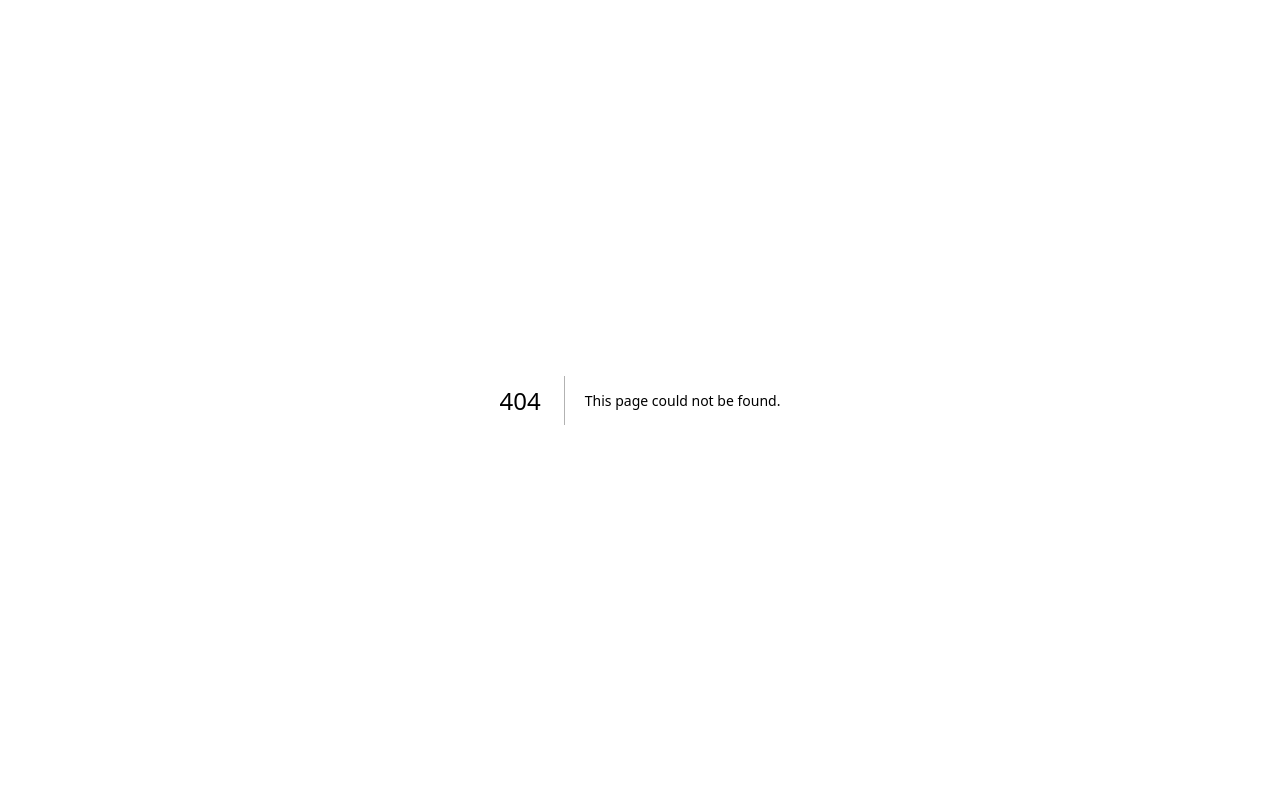
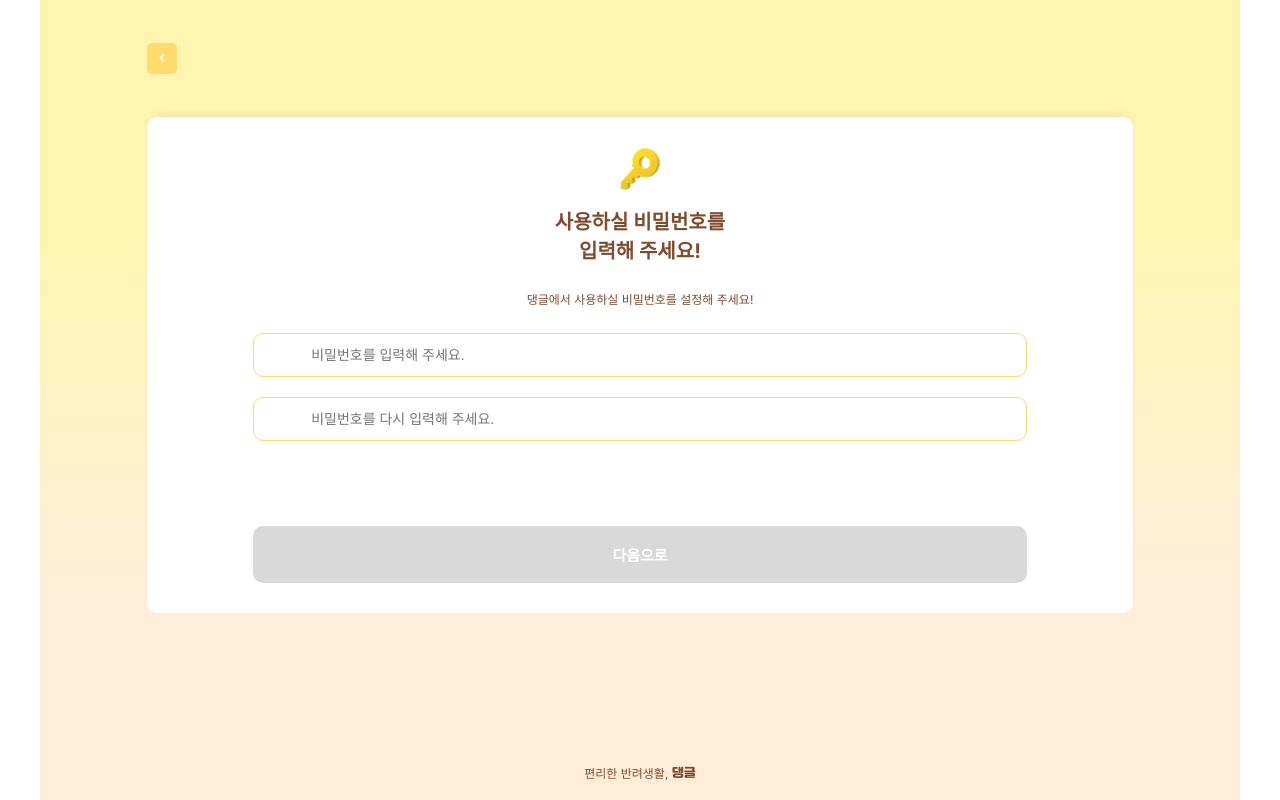
Before and after one commit to Liamns/dangle, a Next.js app: page /login/register/pw in a window 1280 px wide. Before the commit this address had no page. Built offline with nearby package versions, Linux system fonts and the light colour scheme.

Commit message:
Refactor text components; replace DangleText with Text and update styles for consistency

```diff
--- a/src/app/login/footer.tsx
+++ b/src/app/login/footer.tsx
@@ -1,5 +1,5 @@
 import { Center, Spacer } from "@/shared/components/layout";
-import { DangleText, Text } from "@/shared/components/texts";
+import { Text } from "@/shared/components/texts";
 import { Colors } from "@/shared/consts/colors";
 import styles from "./footer.module.scss";
 
@@ -10,7 +10,12 @@ export default function Footer() {
       <div className={styles.footer}>
         <Center>
           <Text text={`편리한 반려생활,\u00a0`} color={Colors.brown} />
-          <DangleText text={`댕글`} color={Colors.brown} fontSize="12px" />
+          <Text
+            text={`댕글`}
+            color={Colors.brown}
+            fontFamily="jalnan"
+            fontWeight="bold"
+          />
         </Center>
       </div>
 
--- a/src/app/login/forgot-pw/page.tsx
+++ b/src/app/login/forgot-pw/page.tsx
@@ -27,8 +27,8 @@ export default function ForgotPassword() {
         <Text
           text="비밀번호 찾기"
           color={Colors.brown}
-          fontSize="20px"
-          fontWeight="700"
+          fontSize="title"
+          fontWeight="bold"
         />
         <Text
           text="가입하신 이메일 주소를 입력해 주세요."
--- /dev/null
+++ b/src/app/login/register/pw/page.tsx
@@ -0,0 +1,77 @@
+"use client";
+import { Button } from "@/shared/components/buttons";
+import { Card, Center, Spacer, TextField } from "@/shared/components/layout";
+import Modal from "@/shared/components/modals";
+import { Text } from "@/shared/components/texts";
+import { Colors } from "@/shared/consts/colors";
+import {
+  AuthNumberFormData,
+  authNumberFormSchema,
+  PasswordFormData,
+  passwordFormSchema,
+} from "@/shared/schemas/auth";
+import { zodResolver } from "@hookform/resolvers/zod";
+import Image from "next/image";
+import { useRouter } from "next/navigation";
+import { useState } from "react";
+import { useForm } from "react-hook-form";
+
+export default function RegisterPW() {
+  const router = useRouter();
+  const {
+    register,
+    handleSubmit,
+    formState: { errors: errors, isValid: isValid },
+  } = useForm<PasswordFormData>({
+    resolver: zodResolver(passwordFormSchema),
+    mode: "onChange",
+  });
+
+  const onSubmit = (data: PasswordFormData) => {
+    alert("비밀번호 설정 완료");
+  };
+
+  return (
+    <>
+      <Card align="center">
+        <Image
+          src="/images/login/register/pw/title_icon.png"
+          alt="로그인 아이콘"
+          width={46}
+          height={46}
+        />
+        <Spacer height="12" />
+        <Text
+          text={`사용하실 비밀번호를\n입력해 주세요!`}
+          fontSize="title"
+          fontWeight="bold"
+          color={Colors.brown}
+        />
+        <Spacer height="24" />
+        <Text
+          text={`댕글에서 사용하실 비밀번호를 설정해 주세요!`}
+          color={Colors.brown}
+        />
+        <Spacer height="24" />
+        <form onSubmit={handleSubmit(onSubmit)}>
+          <TextField
+            {...register("password")}
+            type="password"
+            placeholder="비밀번호를 입력해 주세요."
+            error={errors.password?.message}
+          />
+          <TextField
+            {...register("confirmPassword")}
+            type="password"
+            placeholder="비밀번호를 다시 입력해 주세요."
+            error={errors.confirmPassword?.message}
+          />
+          <Spacer height="60" />
+          <Button color={isValid ? Colors.brown : Colors.invalid}>
+            다음으로
+          </Button>
+        </form>
+      </Card>
+    </>
+  );
+}
--- a/src/shared/components/texts.tsx
+++ b/src/shared/components/texts.tsx
@@ -1,26 +1,57 @@
 import styles from "../styles/text.module.css";
 
-interface DangleTextProps {
+type FontSizeType = "sm" | "md" | "lg" | "title";
+type FontWeightType = "normal" | "bold";
+type FontFamilyType = "inter" | "jalnan";
+
+// 사이즈 매핑 객체
+const fontSizeMap: Record<FontSizeType, string> = {
+  sm: "12px",
+  md: "14px",
+  lg: "16px",
+  title: "20px",
+};
+
+// 굵기 매핑 객체
+const fontWeightMap: Record<FontWeightType, string> = {
+  normal: "400",
+  bold: "700",
+};
+
+// 폰트 패밀리 매핑 객체
+const fontFamilyMap: Record<FontFamilyType, string> = {
+  inter: "--inter",
+  jalnan: "--jalnan",
+};
+
+interface TextProps {
   text: string;
-  fontSize?: string;
-  fontWeight?: string;
+  fontSize?: FontSizeType;
+  fontWeight?: FontWeightType;
   color?: string;
+  fontFamily?: FontFamilyType;
 }
 
-export const DangleText: React.FC<DangleTextProps> = ({
+export const Text: React.FC<TextProps> = ({
   text,
-  fontSize,
-  fontWeight,
-  color,
+  fontSize = "sm",
+  fontWeight = "normal",
+  fontFamily = "inter",
+  color = "black",
 }) => {
+  const mappedFontSize = fontSizeMap[fontSize];
+  const mappedFontWeight = fontWeightMap[fontWeight];
+  const mappedFontFamily = `var(--${fontFamily})`;
+
   return (
     <span
-      className={styles.dangle}
+      className={styles.text}
       style={
         {
-          "--font-size": fontSize,
-          "--font-weight": fontWeight,
+          "--font-size": mappedFontSize,
+          "--font-weight": mappedFontWeight,
           "--color": color,
+          "--font-family": mappedFontFamily,
         } as React.CSSProperties
       }
     >
@@ -28,30 +59,3 @@ export const DangleText: React.FC<DangleTextProps> = ({
     </span>
   );
 };
-
-export const Text = ({
-  text,
-  fontSize,
-  fontWeight,
-  color,
-}: {
-  text: string;
-  fontSize?: string;
-  fontWeight?: string;
-  color?: string;
-}) => {
-  return (
-    <span
-      className={styles.text}
-      style={
-        {
-          "--font-size": fontSize,
-          "--font-weight": fontWeight,
-          "--color": color,
-        } as React.CSSProperties
-      }
-    >
-      {text}
-    </span>
-  );
-};
--- a/src/shared/schemas/auth.ts
+++ b/src/shared/schemas/auth.ts
@@ -34,9 +34,8 @@ export const loginFormSchema = z.object({
 export type LoginFormData = z.infer<typeof loginFormSchema>;
 
 // Signup form schema with potentially different requirements
-export const signupFormSchema = z
+export const passwordFormSchema = z
   .object({
-    email: emailSchema,
     password: passwordSchema,
     confirmPassword: z.string(),
   })
@@ -45,8 +44,8 @@ export const signupFormSchema = z
     path: ["confirmPassword"],
   });
 
-// Type for the signup form data derived from the schema
-export type SignupFormData = z.infer<typeof signupFormSchema>;
+// Type for the password form data derived from the schema
+export type PasswordFormData = z.infer<typeof passwordFormSchema>;
 
 export const authNumberSchema = z
   .string()
--- a/src/shared/styles/text.module.css
+++ b/src/shared/styles/text.module.css
@@ -1,16 +1,8 @@
-.dangle {
-  font-family: var(--jalnan);
-  font-size: var(--font-size, 16px);
-  font-weight: var(--font-weight, 700);
-  color: var(--color, var(--brown));
-  white-space: pre-line;
-  text-align: center;
-}
-
 .text {
   font-size: var(--font-size, 12px);
   font-weight: var(--font-weight, 400);
   color: var(--color, var(--black));
   white-space: pre-line;
   text-align: center;
+  font-family: var(--font-family, var(--inter));
 }
```
Also changed, not shown: src/app/login/register/email/page.tsx (+9 -11 lines), src/app/page.tsx (+16 -4 lines), public/images/login/register/pw/title_icon.png (added).
